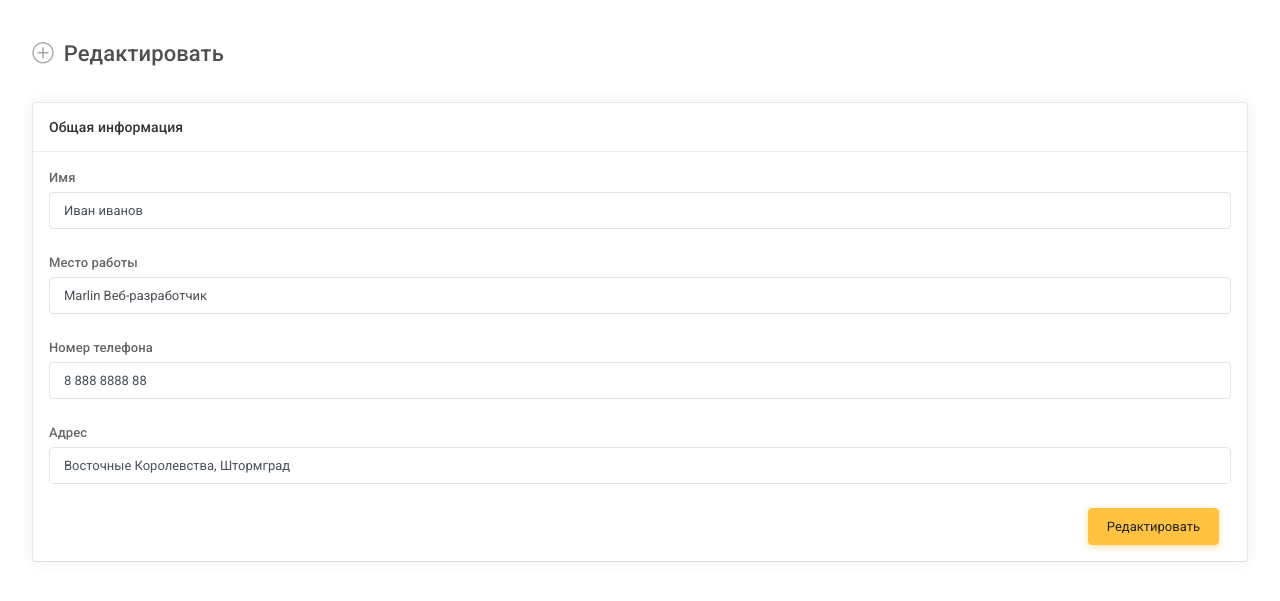
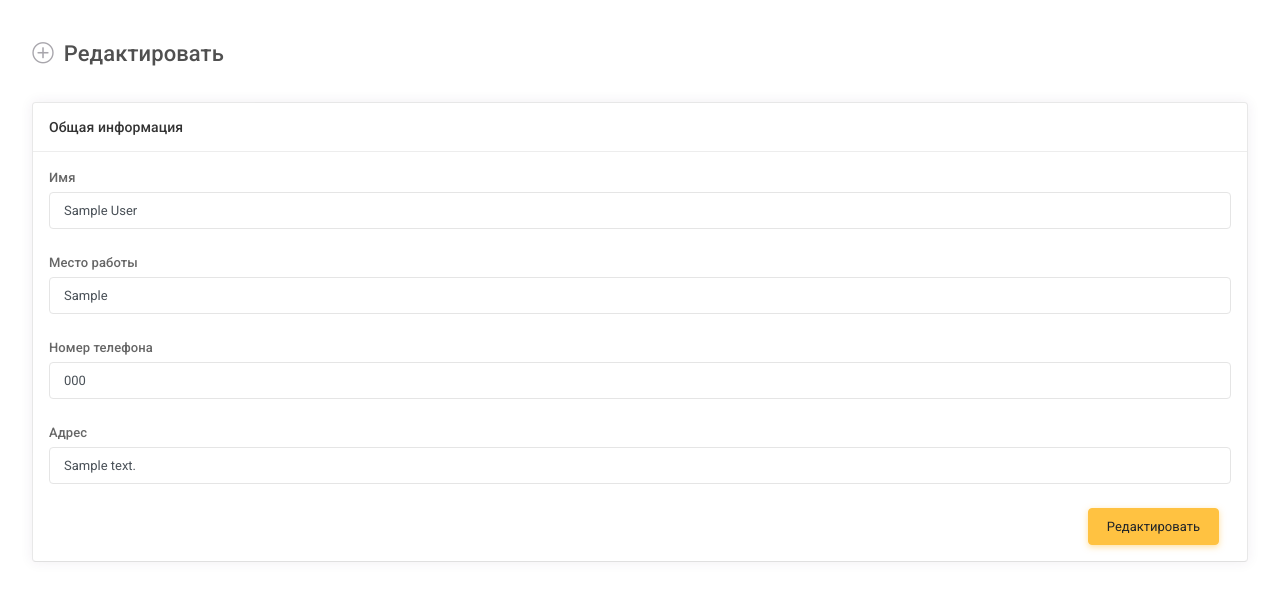
Before and after one commit to ArbitrNavi/works.loc, a PHP site: page /edit.php?id=1 in a window 1280 px wide. Shown: the part 56-657 px from the top of the page. Run offline with PHP 8.4, Linux system fonts and the light colour scheme; tables that the repository leaves empty or names only in its code hold one stand-in row (values such as "Sample post").

Commit message:
Обновление вторичных данных пользователя

```diff
--- a/web-project/edit.php
+++ b/web-project/edit.php
@@ -1,3 +1,10 @@
+<?php
+
+require ('dataPHP/function.php');
+
+
+?>
+
 <!DOCTYPE html>
 <html lang="en">
 <head>
@@ -38,7 +45,7 @@
             </h1>
 
         </div>
-        <form action="">
+        <form action="./dataPHP/edit_profile.php?id=<?php echo $_GET['id'] ?>" method="post">
             <div class="row">
                 <div class="col-xl-6">
                     <div id="panel-1" class="panel">
@@ -50,25 +57,25 @@
                                 <!-- username -->
                                 <div class="form-group">
                                     <label class="form-label" for="simpleinput">Имя</label>
-                                    <input type="text" id="simpleinput" class="form-control" value="Иван иванов">
+                                    <input name="name" type="text" id="simpleinput" class="form-control" value="<?php echo getUserField($_GET['id'], 'name') ?>">
                                 </div>
 
                                 <!-- title -->
                                 <div class="form-group">
                                     <label class="form-label" for="simpleinput">Место работы</label>
-                                    <input type="text" id="simpleinput" class="form-control" value="Marlin Веб-разработчик">
+                                    <input name="job" type="text" id="simpleinput" class="form-control" value="<?php echo getUserField($_GET['id'], 'job') ?>">
                                 </div>
 
                                 <!-- tel -->
                                 <div class="form-group">
                                     <label class="form-label" for="simpleinput">Номер телефона</label>
-                                    <input type="text" id="simpleinput" class="form-control" value="8 888 8888 88">
+                                    <input name="phone" type="text" id="simpleinput" class="form-control" value="<?php echo getUserField($_GET['id'], 'phone') ?>">
                                 </div>
 
                                 <!-- address -->
                                 <div class="form-group">
                                     <label class="form-label" for="simpleinput">Адрес</label>
-                                    <input type="text" id="simpleinput" class="form-control" value="Восточные Королевства, Штормград">
+                                    <input name="address" type="text" id="simpleinput" class="form-control" value="<?php echo getUserField($_GET['id'], 'address') ?>">
                                 </div>
                                 <div class="col-md-12 mt-3 d-flex flex-row-reverse">
                                     <button class="btn btn-warning">Редактировать</button>
```
Also changed, not shown: web-project/dataPHP/edit_profile.php (added, +15 -0 lines).
